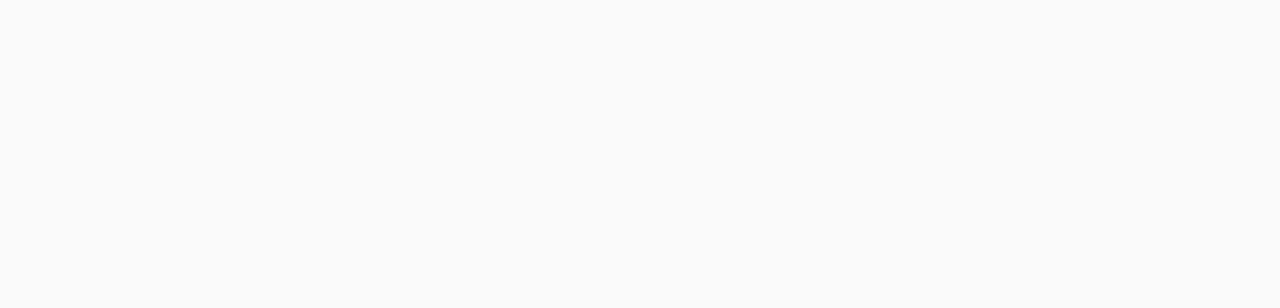
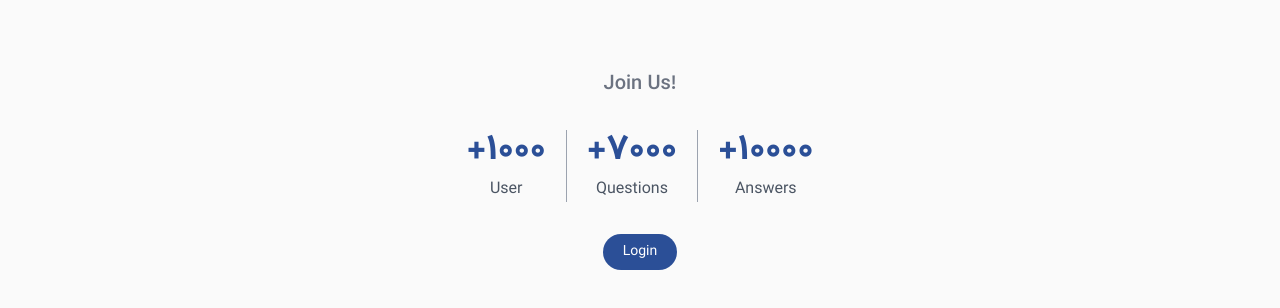
Before and after one commit to Kiyarash17/webelopers_front, a Next.js app: page /en in a window 1280 px wide. Shown: the part 562-870 px from the top of the page. Before the commit the page ends 800 px from the top, so only its background shows below. Built offline with nearby package versions, Linux system fonts and the light colour scheme.

Commit message:
Add stats section

```diff
--- a/app/[lang]/(main)/page.tsx
+++ b/app/[lang]/(main)/page.tsx
@@ -2,6 +2,7 @@
 import EN from "@/i18n/en";
 import { Metadata } from "next";
 import { SupportedLocaleType } from "@/i18n";
+import StaticSection from "@/components/statics";
 
 export const metadata: Metadata = {
   title: "بلوبری",
@@ -21,6 +22,11 @@
       <section>
         <Header lang={props.params?.lang} />
       </section>
+
+      {/* This is statics */}
+      <section>
+        <StaticSection lang={props.params?.lang} />
+      </section>
     </main>
   );
 }
--- /dev/null
+++ b/components/statics/index.tsx
@@ -0,0 +1,48 @@
+import { useLocale } from "@/i18n";
+import Button from "../ui/button";
+
+type Props = {
+  lang: any;
+};
+
+export default function StaticSection(props: Props) {
+  const locale = useLocale(props.lang);
+
+  return (
+    <section className="pt-20 pb-16">
+      <div className="container space-y-8">
+        <h2 className="text-gray-500 text-base md:text-xl font-medium text-center mb-5">
+          {locale?.statstitle}
+        </h2>
+
+        <div className="flex justify-center items-center w-full">
+          <div className="flex flex-col justify-center items-center gap-2">
+            <h3 className="text-primary text-2xl md:text-4xl font-extrabold dir-ltr">
+              +1000
+            </h3>
+            <p className="text-gray-600">{locale?.stats[0]}</p>
+          </div>
+          <div className="flex flex-col justify-center items-center gap-2 border-x border-gray-400 px-5 mx-5">
+            <h3 className="text-primary text-2xl md:text-4xl font-extrabold dir-ltr">
+              +7000
+            </h3>
+            <p className="text-gray-600">{locale?.stats[1]}</p>
+          </div>
+          <div className="flex flex-col justify-center items-center gap-2">
+            <h3 className="text-primary text-2xl md:text-4xl font-extrabold dir-ltr">
+              +10000
+            </h3>
+            <p className="text-gray-600">{locale?.stats[2]}</p>
+          </div>
+        </div>
+        <Button
+          color="primary"
+          className="mx-auto w-fit"
+          href={locale?.login?.loginBtn}
+        >
+          {locale?.login?.title}
+        </Button>
+      </div>
+    </section>
+  );
+}
--- a/i18n/en.ts
+++ b/i18n/en.ts
@@ -65,6 +65,8 @@
     default: "please check your internet connection",
     empty: "Please fill all inputs",
   },
+  stats: ["User", "Questions", "Answers"],
+  statstitle: "Join Us!",
 };
 
 export default EN;
--- a/i18n/fa.ts
+++ b/i18n/fa.ts
@@ -65,6 +65,9 @@
     default: "لطفا اتصال خود را به اینترنت برسی کنید",
     empty: "لطفا تمامی فیلد ها را پر کنید",
   },
+
+  stats: ["کاربر", "سوالات", "پاسخ"],
+  statstitle: "به ما بپیوندید!",
 };
 
 export default FA;
```
